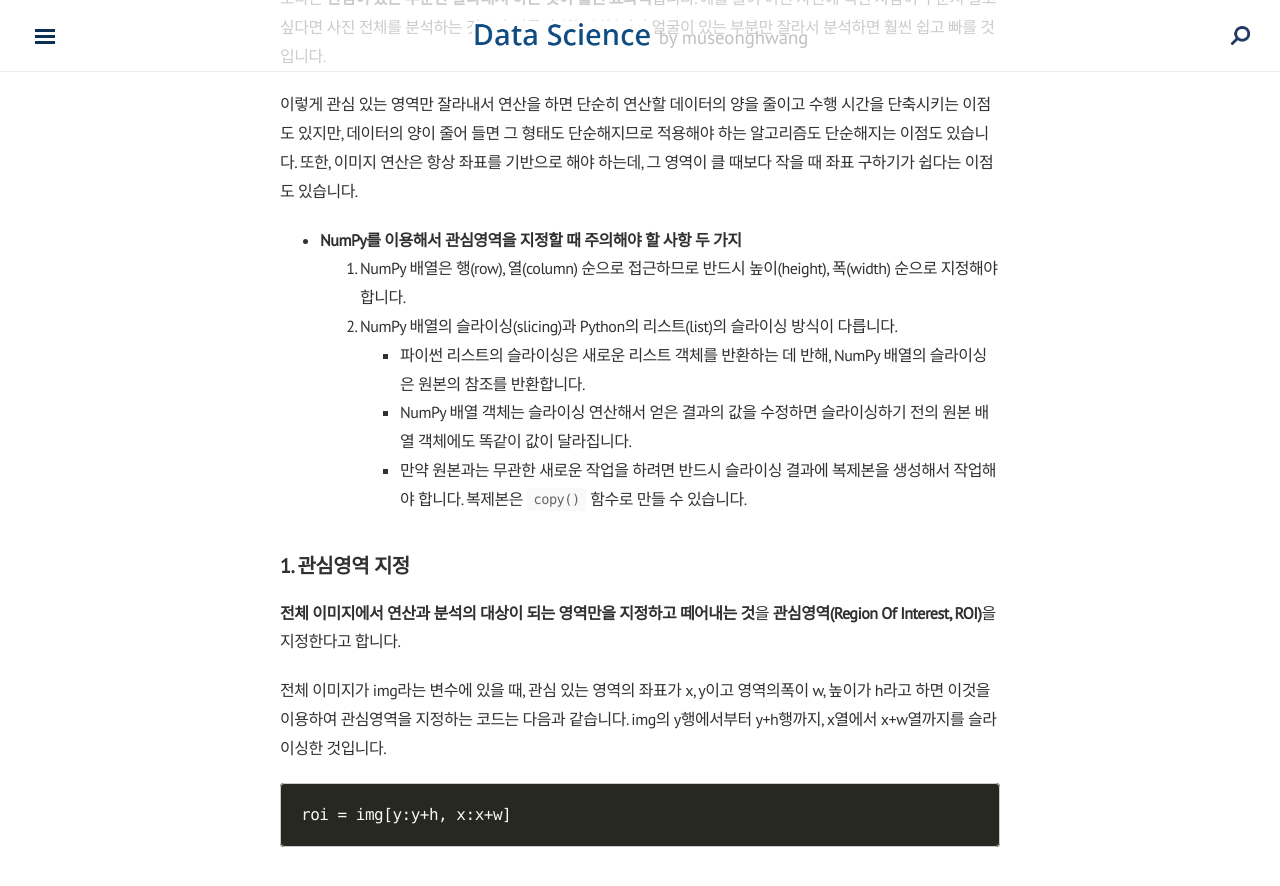
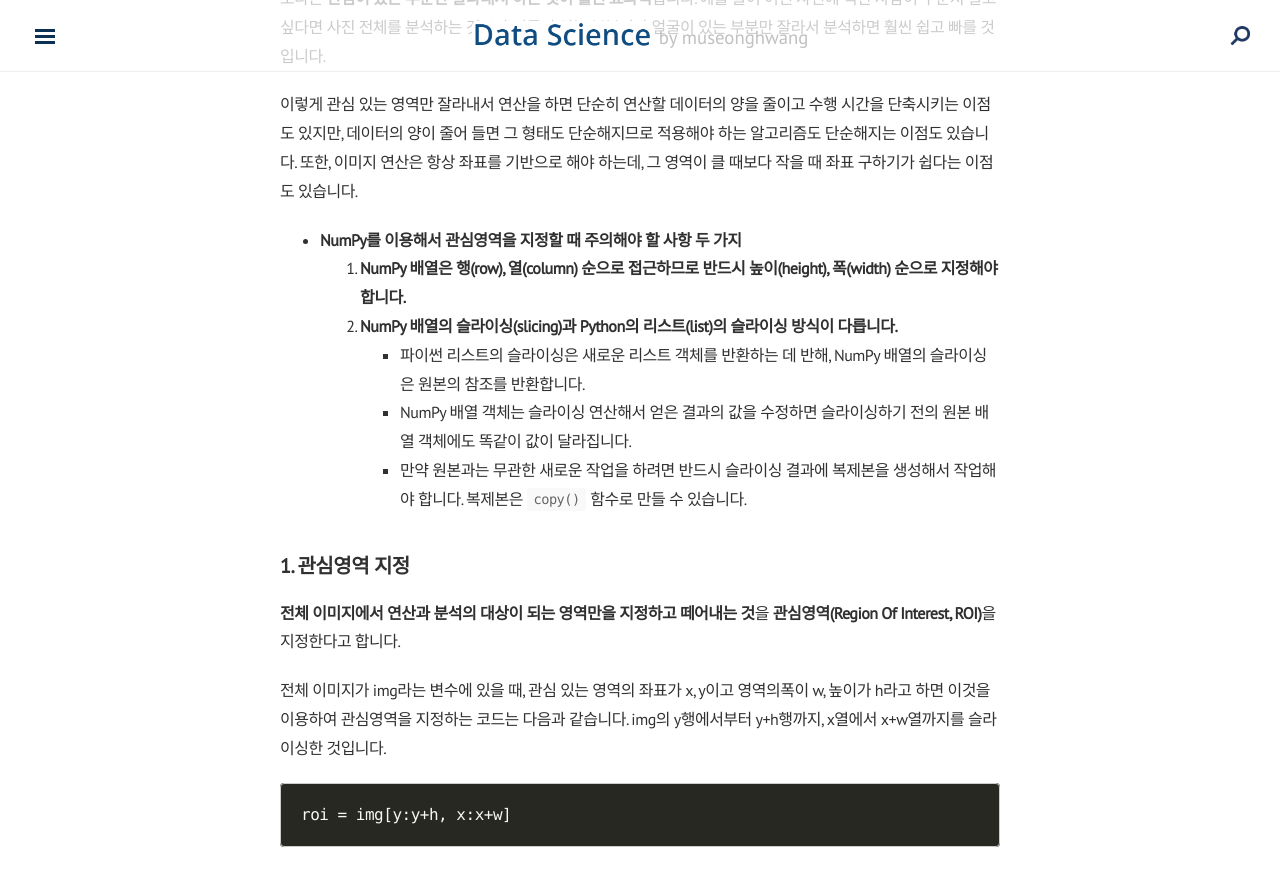
Before and after one commit to museonghwang/museonghwang.github.io, a Jekyll site: the page built from _posts/2022-11-22-opencv8-roi.md, in a window 1280 px wide and 900 px high, scrolled down 450 px. Shown: the top 886 px of the window. Built offline with Jekyll 4.4.1, drawn with Linux system fonts in a browser that asks for light colours; nearby versions of some CDN libraries; comment, search, counter and statistics services are not loaded.

Commit message:
Add opencv roi

```diff
--- a/_posts/2022-11-22-opencv8-roi.md
+++ b/_posts/2022-11-22-opencv8-roi.md
@@ -20,8 +20,8 @@ tag: OpenCV
 이렇게 관심 있는 영역만 잘라내서 연산을 하면 단순히 연산할 데이터의 양을 줄이고 수행 시간을 단축시키는 이점도 있지만, 데이터의 양이 줄어 들면 그 형태도 단순해지므로 적용해야 하는 알고리즘도 단순해지는 이점도 있습니다. 또한, 이미지 연산은 항상 좌표를 기반으로 해야 하는데, 그 영역이 클 때보다 작을 때 좌표 구하기가 쉽다는 이점도 있습니다.
 
 * **NumPy를 이용해서 관심영역을 지정할 때 주의해야 할 사항 두 가지**
-    1. NumPy 배열은 행(row), 열(column) 순으로 접근하므로 반드시 높이(height), 폭(width) 순으로 지정해야 합니다.
-    2. NumPy 배열의 슬라이싱(slicing)과 Python의 리스트(list)의 슬라이싱 방식이 다릅니다.
+    1. **NumPy 배열은 행(row), 열(column) 순으로 접근하므로 반드시 높이(height), 폭(width) 순으로 지정해야 합니다.**
+    2. **NumPy 배열의 슬라이싱(slicing)과 Python의 리스트(list)의 슬라이싱 방식이 다릅니다.**
         * 파이썬 리스트의 슬라이싱은 새로운 리스트 객체를 반환하는 데 반해, NumPy 배열의 슬라이싱은 원본의 참조를 반환합니다.
         * NumPy 배열 객체는 슬라이싱 연산해서 얻은 결과의 값을 수정하면 슬라이싱하기 전의 원본 배열 객체에도 똑같이 값이 달라집니다.
         * 만약 원본과는 무관한 새로운 작업을 하려면 반드시 슬라이싱 결과에 복제본을 생성해서 작업해야 합니다. 복제본은 `copy()` 함수로 만들 수 있습니다.
```
